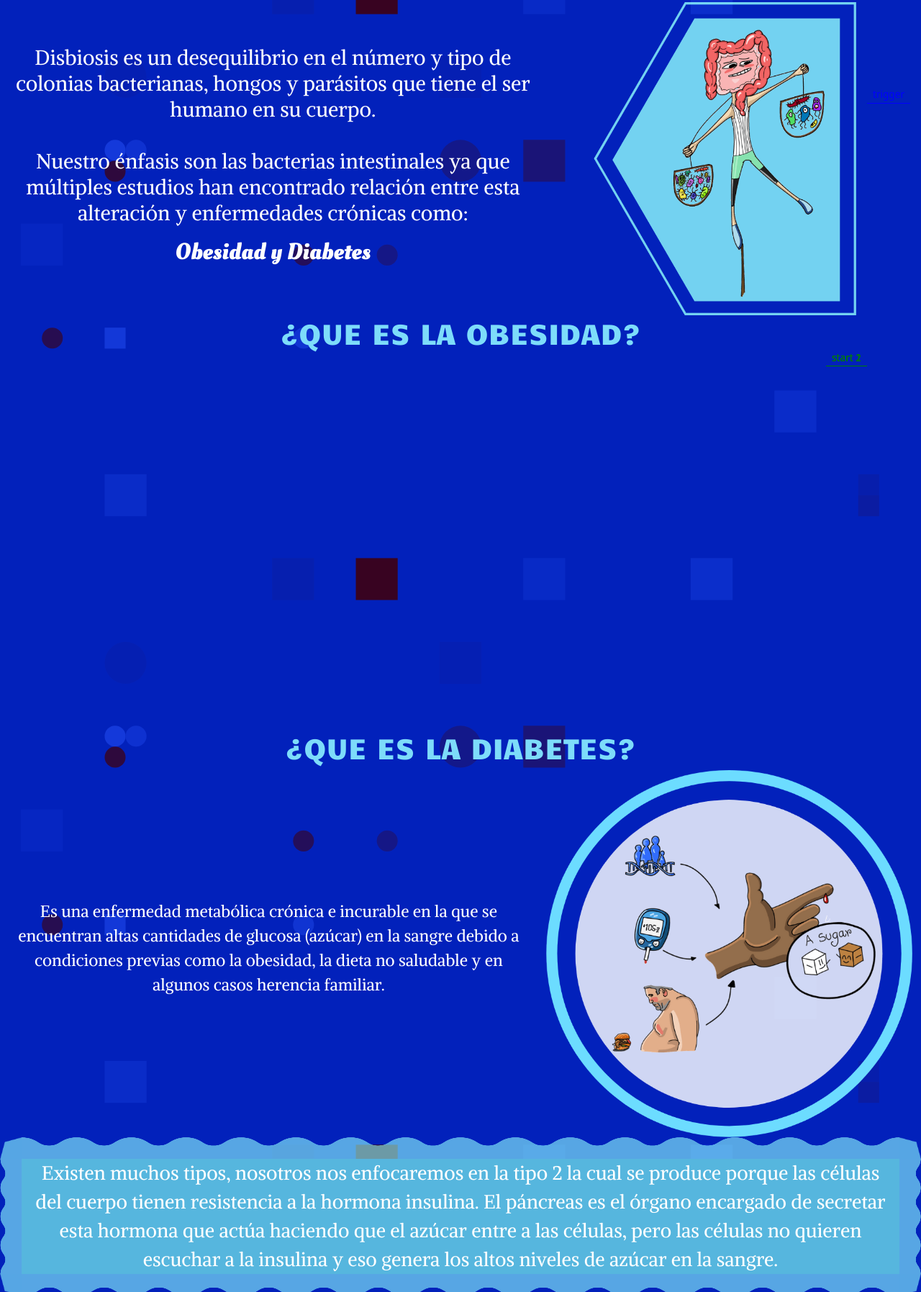
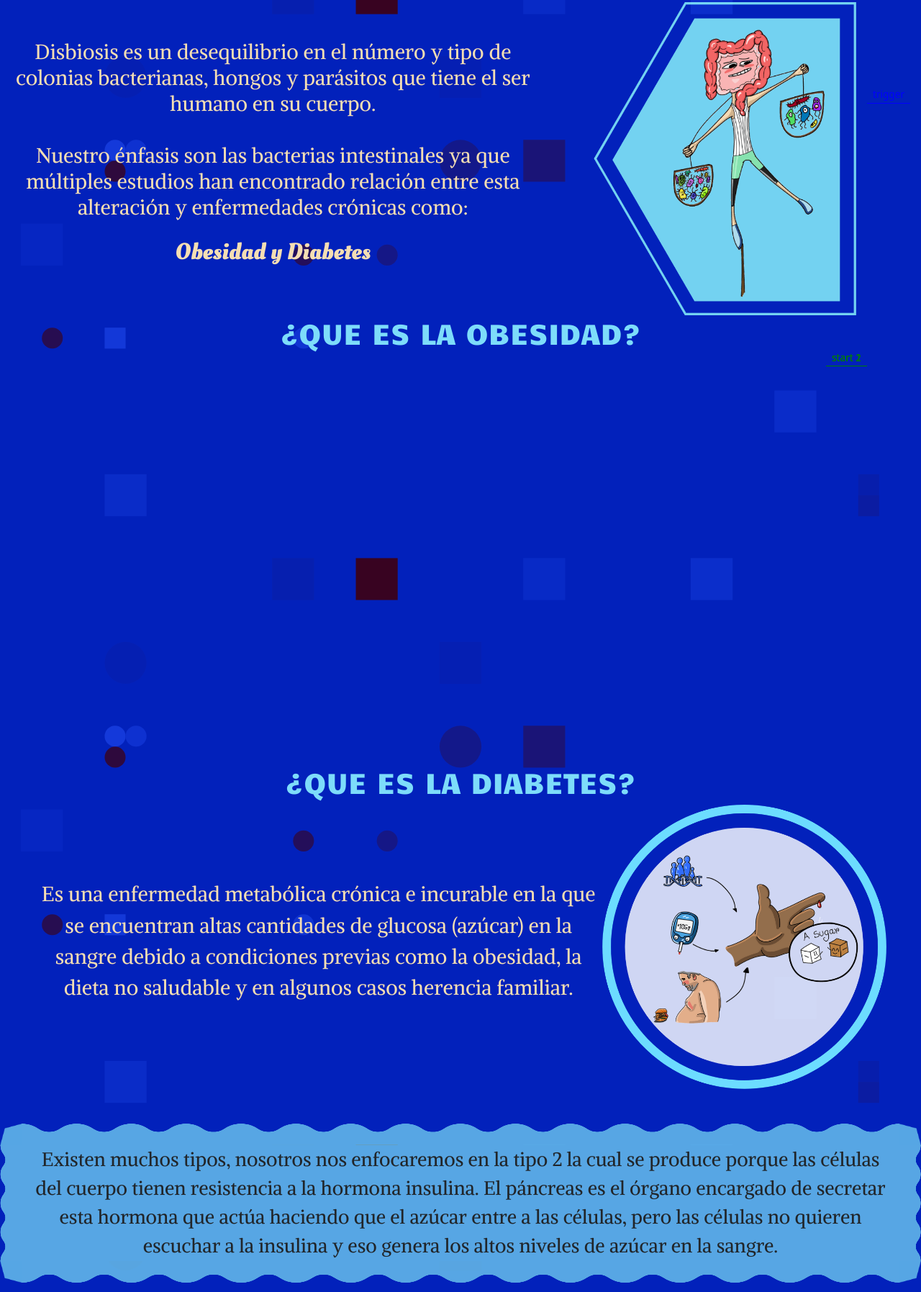
Before and after one commit to GitSRealpe/bbmmUN, a website with bundled scripts: page index.html in a window 1280 px wide. Shown: the part 417-2212 px from the top of the page at 72% size. Built offline with nearby package versions, Linux system fonts and the light colour scheme; files whose address does not match are found by name; a web font is replaced by a local one.

Commit message:
more content formating

```diff
--- a/css/index.css
+++ b/css/index.css
@@ -52,18 +52,22 @@ p {
 } */
 
 .oyd {
-    color: white;
+    color: wheat;
     text-align: center;
     font-family: OleoScript;
     font-weight: 900;
 }
 
 .obesidad {
-    color: white;
+    color: wheat;
 }
 
 .disbiosis {
-    color: white;
+    color: wheat;
+}
+
+.diabetes {
+    color: wheat;
 }
 
 #whatdoing {
@@ -86,7 +90,7 @@ p {
 }
 
 #waves>p {
-    background-color: #56b6de;
+    background-color: #57a6e4;
     margin-bottom: 0px;
     padding: 0px 16px;
 }
@@ -147,6 +151,7 @@ p {
 }
 
 .top {
+    color: wheat;
     text-align: left;
     position: absolute;
     top: 10%;
@@ -200,11 +205,23 @@ p {
     .arrow {
         width: 50px;
     }
+    .tripas {
+        width: 70%;
+    }
+    .disbiosis {
+        text-align: center;
+        font-size: 28.7px;
+    }
     .obeso {
         width: 35%;
     }
-    .tripas {
-        width: 70%;
+    .obesidad {
+        text-align: center;
+        font-size: 28.7px;
+    }
+    .diabetes {
+        text-align: center;
+        font-size: 28.7px;
     }
     #waves.recuadro {
         font-size: 26.8px;
@@ -217,18 +234,6 @@ p {
     }
     #glucosa {
         text-align: center;
-    }
-    #diabetes {
-        text-align: center;
-        font-size: 22.7px;
-    }
-    .obesidad {
-        text-align: center;
-        font-size: 28.7px;
-    }
-    .disbiosis {
-        text-align: center;
-        font-size: 28.7px;
     }
 }
 
@@ -255,6 +260,10 @@ p {
         text-align: center;
         font-size: 22.7px;
     }
+    .diabetes {
+        text-align: center;
+        font-size: 22.7px;
+    }
     #waves.recuadro {
         font-size: 26.8px;
     }
@@ -266,10 +275,6 @@ p {
     }
     #glucosa {
         text-align: center;
-    }
-    #diabetes {
-        text-align: center;
-        font-size: 22.7px;
     }
 }
 
@@ -345,12 +350,16 @@ p {
     .tripas {
         width: 90%;
     }
+    .disbiosis {
+        text-align: left;
+        font-size: 16px;
+    }
     .obesidad {
         text-align: right;
         font-size: 16px;
     }
-    .disbiosis {
-        text-align: left;
+    .diabetes {
+        text-align: center;
         font-size: 16px;
     }
     #waves.recuadro {
--- a/index.html
+++ b/index.html
@@ -60,16 +60,12 @@
                 <p class=" d-md-block disbiosis">
                     Nuestro énfasis son las bacterias intestinales ya que múltiples estudios han encontrado relación entre esta alteración y enfermedades crónicas como:
                 </p>
-                <h2 class=" oyd">Obesidad y Diabetes</h2>
+                <h2 class="oyd p-sm-2">Obesidad y Diabetes</h2>
             </div>
             <!-- no wrapping -->
             <div class="col-6 d-none d-sm-block col-sm-5 align-self-center text-center" style="padding-left: 0;">
                 <img src="img/disbiosis.png " class="img-fluid tripas" alt="glucosa_img">
             </div>
-
-            <!-- <div class="col-12 d-none d-sm-block d-md-none">
-                <h2 class="oyd">Obesidad y Diabetes</h2>
-            </div> -->
 
         </div>
         <div id="trigger1"></div>
@@ -99,20 +95,20 @@
             </div>
         </div>
 
-        <div class="row align-items-center justify-content-evenly">
+        <div class="row align-items-center justify-content-evenly p-md-5">
             <h1 class="text-center" style="color: #7ddcfa;">¿QUE ES LA DIABETES?</h1>
-            <div class="col text-white">
-                <img src="img/diabetes.png " class="col-6 d-sm-none float-end" alt="glucosa_img ">
-                <p id="diabetes">
+            <div class="col" style="padding: 0;">
+                <img src="img/diabetes.png " class="col-6 d-sm-none float-end" alt="diabetes">
+                <p class="diabetes">
                     Es una enfermedad metabólica crónica e incurable en la que se encuentran altas cantidades de glucosa (azúcar) en la sangre debido a condiciones previas como la obesidad, la dieta no saludable y en algunos casos herencia familiar.
                 </p>
             </div>
-            <div class="d-none d-sm-block col-sm-5 col-md-5">
-                <img src="img/diabetes.png " class="img-fluid" alt="glucosa_img ">
+            <div class="d-none d-sm-block col-sm-5 col-lg-4" style="padding: 0;">
+                <img src="img/diabetes.png " class="img-fluid" alt="diabetes">
             </div>
         </div>
 
-        <div class="row text-md-center text-white">
+        <div class="row text-md-center">
             <div class="col" style="padding: 0;">
                 <div class="recuadro" id="waves">
                     <p>
```
